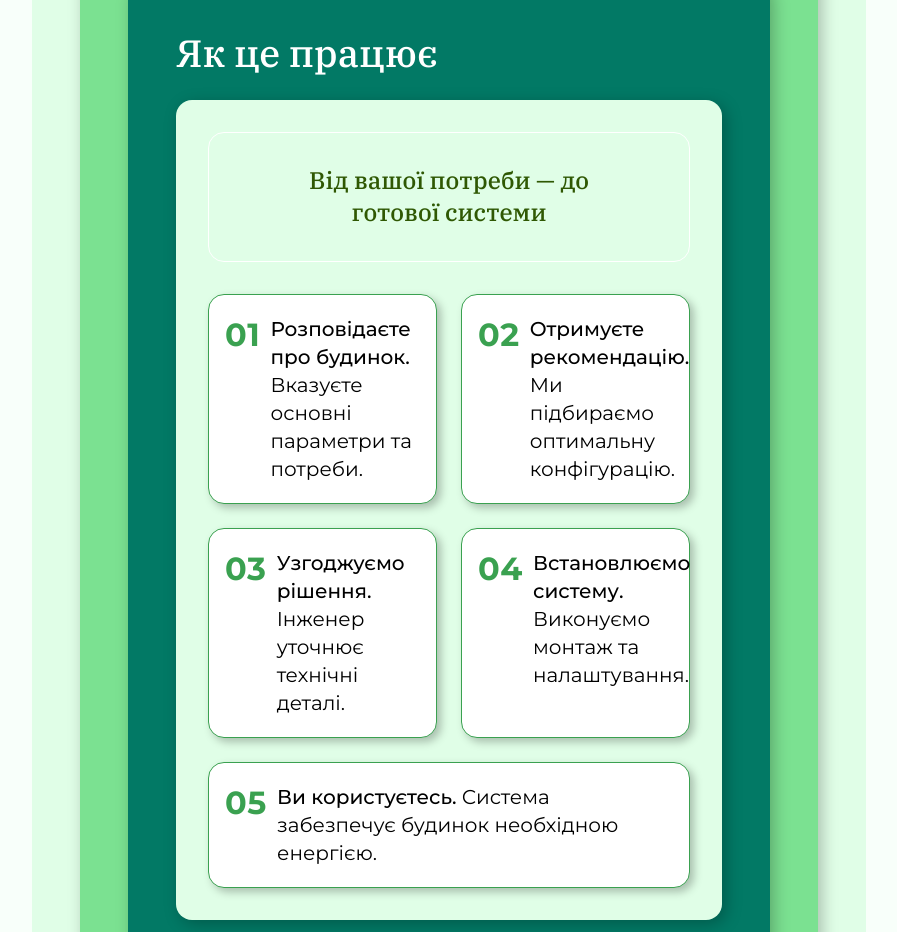
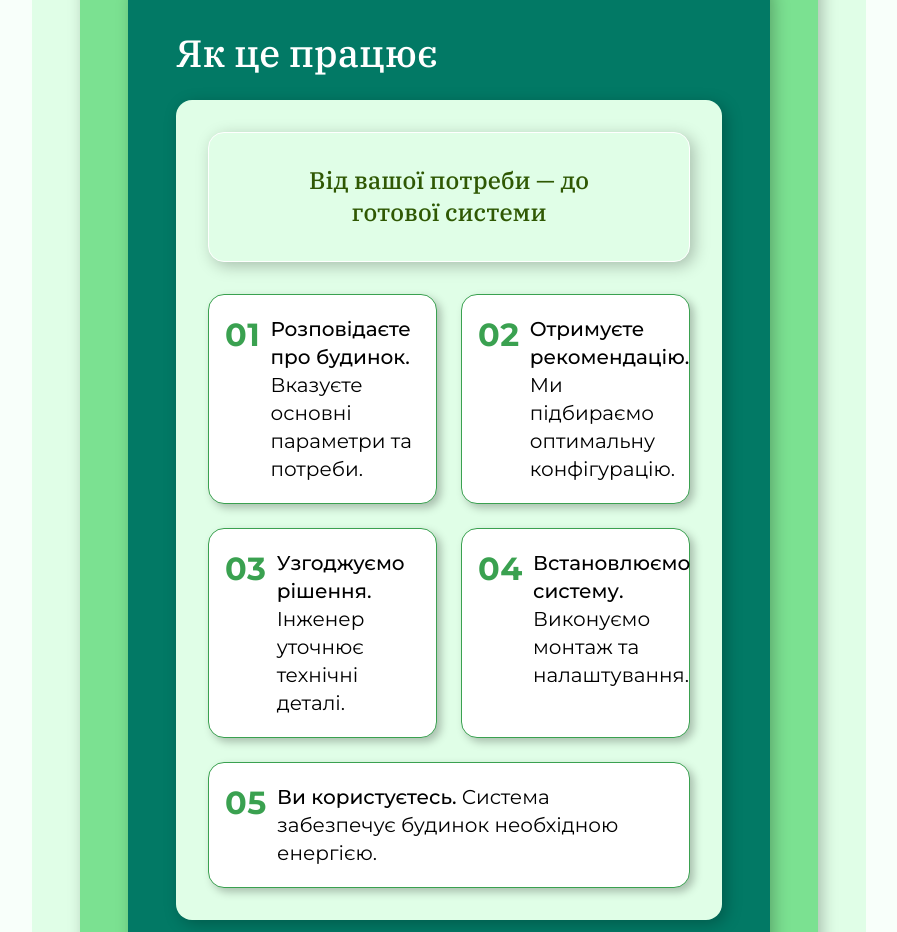
Before and after one commit to Rdazochka/EnerHome, a Next.js app: page / in a window 1280 px wide. Shown: the part 1020-1952 px from the top of the page, without its empty margins (191-1088 px from the left). Built offline with nearby package versions, Linux system fonts and the light colour scheme.

Commit message:
fix: update frame4 styles on tablet

```diff
--- a/components/HowItWorks/HowItWorks.module.css
+++ b/components/HowItWorks/HowItWorks.module.css
@@ -143,8 +143,8 @@
     display: flex;
     justify-content: center;
     padding: 44px 40px;
-    border: 1px solid var(--color-white);
     border-radius: 16px;
+    box-shadow: 4px 4px 16px 0 rgba(0, 0, 0, 0.25);
     background: var(--color-background-2);
   }
 
```
